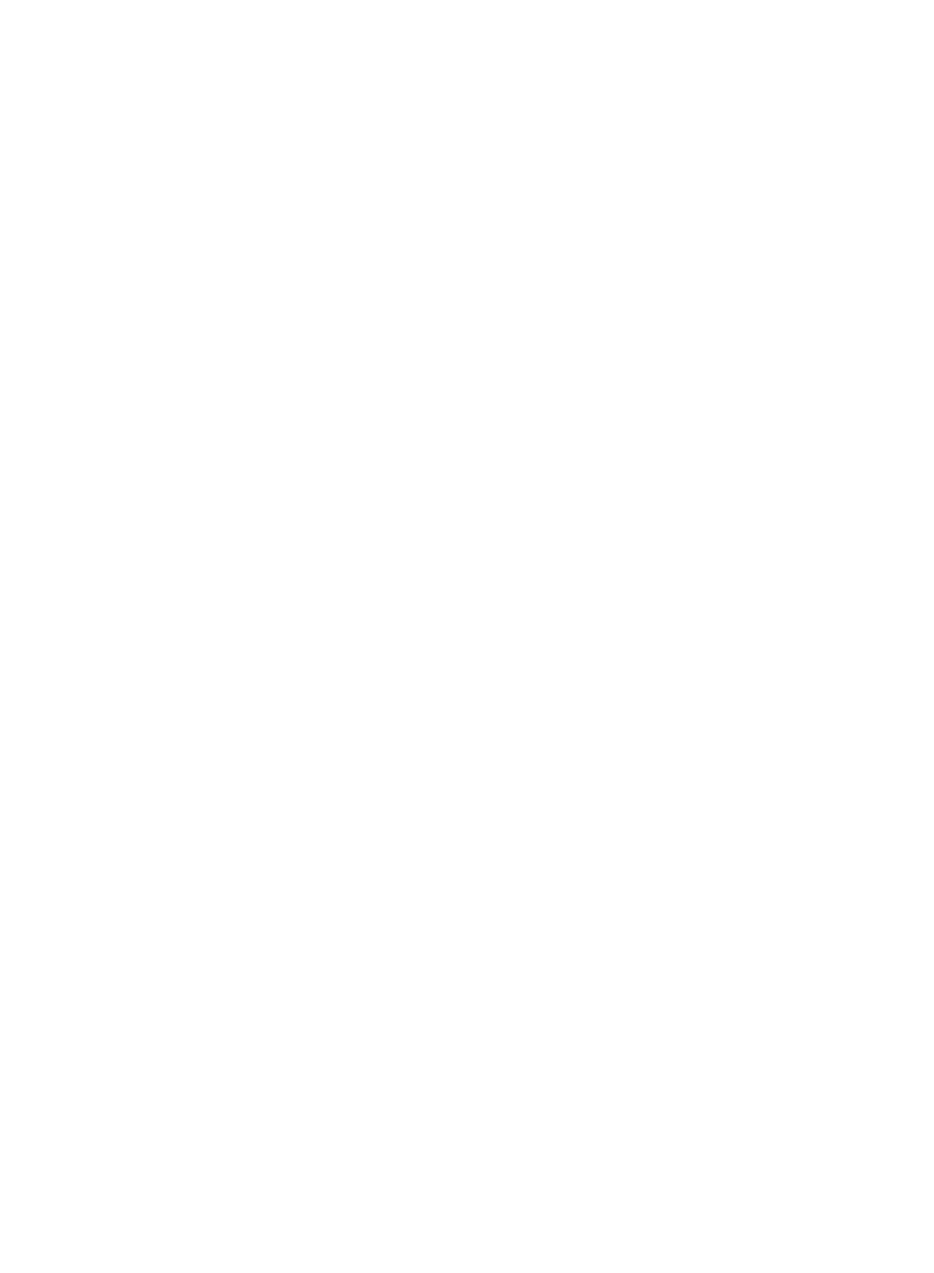
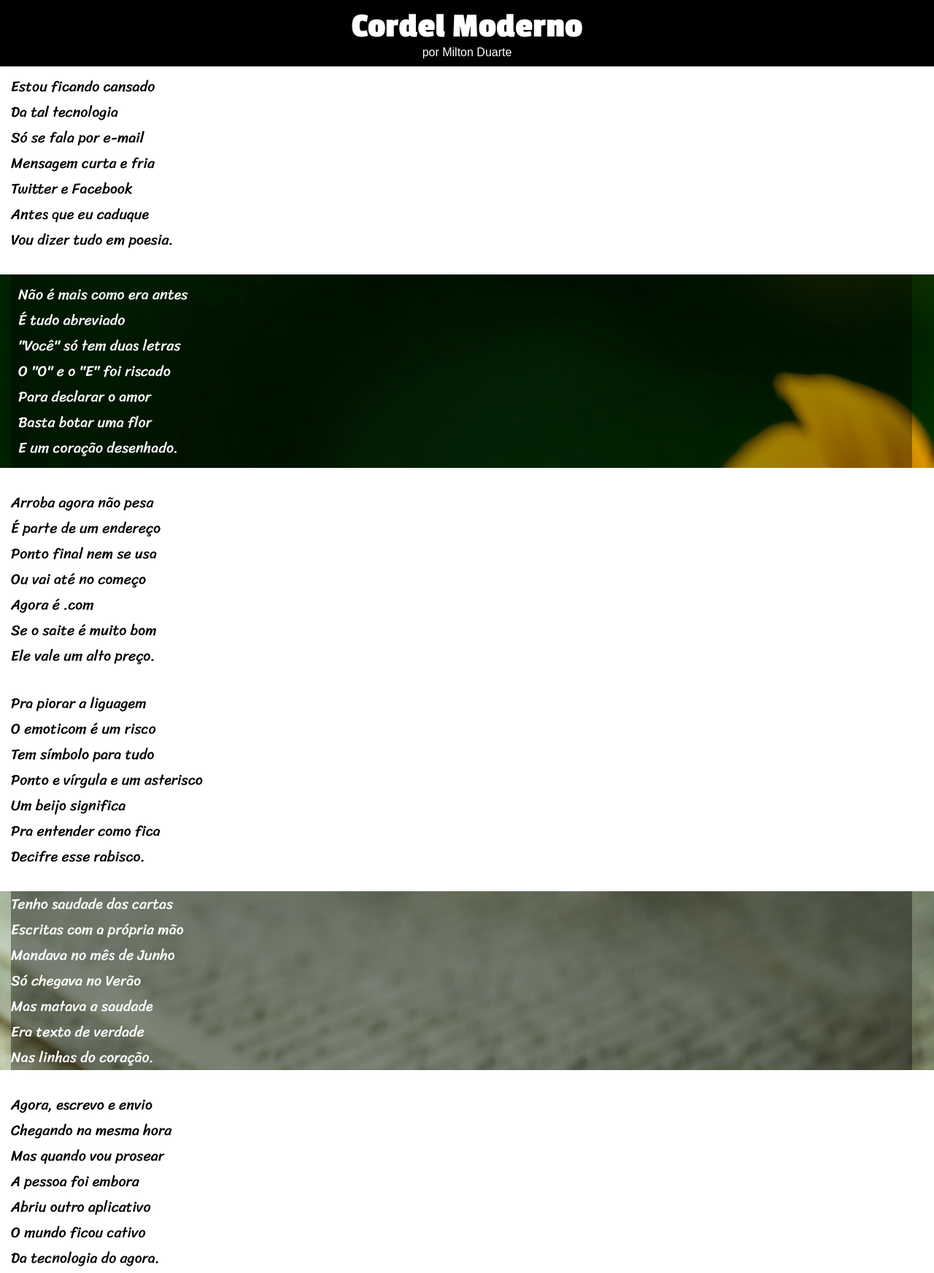
Before and after one commit to EduardoNascimentoSoares/html-css, a plain HTML site: page Desafios/d012/minha versão/index.html in a window 1280 px wide. Shown: the top 1744 px of the page at 73% size. Before the commit the page ends 800 px from the top, so only its background shows below. Drawn offline with Linux system fonts and the light colour scheme.

Commit message:
Minha tentativa de fazer o site

```diff
--- a/Desafios/d012/minha versão/index.html
+++ b/Desafios/d012/minha versão/index.html
@@ -9,7 +9,100 @@
 </head>
 
 <body>
+    <header>
+        <h1>Cordel Moderno</h1>
+        <p>por <cite><a href="https://www.recantodasletras.com.br/poesias/3186743" target="_blank">Milton
+                    Duarte</a></cite></p>
+    </header>
 
+    <main>
+        <p>
+<pre>
+Estou ficando cansado
+Da tal tecnologia
+Só se fala por e-mail
+Mensagem curta e fria
+Twitter e Facebook
+Antes que eu caduque
+Vou dizer tudo em poesia.
+</pre>
+        </p>
+        <div id="flor">
+            <p>
+<pre>
+Não é mais como era antes
+É tudo abreviado
+"Você" só tem duas letras
+O "O" e o "E" foi riscado
+Para declarar o amor
+Basta botar uma flor
+E um coração desenhado.
+</pre>
+            </p>
+        </div>
+        <p>
+<pre>
+Arroba agora não pesa
+É parte de um endereço
+Ponto final nem se usa
+Ou vai até no começo
+Agora é .com
+Se o saite é muito bom
+Ele vale um alto preço.
+</pre>
+        </p>
+        <p>
+<pre>
+Pra piorar a liguagem
+O emoticom é um risco
+Tem símbolo para tudo
+Ponto e vírgula e um asterisco
+Um beijo significa
+Pra entender como fica
+Decifre esse rabisco.
+</pre>
+        </p>
+            <div id="livro">
+                <p>
+<pre>
+Tenho saudade das cartas
+Escritas com a própria mão
+Mandava no mês de Junho
+Só chegava no Verão
+Mas matava a saudade
+Era texto de verdade
+Nas linhas do coração.
+</pre>
+                </p>
+            </div>
+        <p>
+<pre>
+Agora, escrevo e envio
+Chegando na mesma hora
+Mas quando vou prosear
+A pessoa foi embora
+Abriu outro aplicativo
+O mundo ficou cativo
+Da tecnologia do agora.
+</pre>
+        </p>
+        <p>
+ <pre>
+Felizmente, pra orar
+Não precisa de internet
+Deus escuta todo mundo
+Se quiser, faça esse teste
+Dois pontos são dois joelhos
+Seus lábios são aparelhos
+Deixe que Deus interprete.
+</pre>
+        </p>
+    </main>
+
+    <footer>
+        <p>Feito por <a href="https://www.cursoemvideo.com">Gustavo Guanabara</a> do canal <a
+                href="https://www.youtube.com/c/CursoemVídeo">Curso em vídeo</a></p>
+    </footer>
 </body>
 
 </html>
--- a/Desafios/d012/minha versão/style.css
+++ b/Desafios/d012/minha versão/style.css
@@ -0,0 +1,81 @@
+@charset "utf-8";
+
+@import url('https://fonts.googleapis.com/css2?family=Sriracha&display=swap');
+
+@import url('https://fonts.googleapis.com/css2?family=Passion+One:wght@400;700;900&family=Sriracha&display=swap');
+
+:root {
+    --fonte-destaque: 'Passion One', arial, sans-serif;
+    --fonte-comum: 'Sriracha', cursive, sans-serif;
+}
+
+* {
+    padding: 0;
+    margin: 0;
+}
+
+header {
+    background-color: black;
+    padding: 10px;
+    margin-bottom: 10px;
+    text-align: center;
+}
+
+header>h1 {
+    color: white;
+    font-family: var(--fonte-destaque);
+    font-size: 3em;
+}
+
+header>p,
+a {
+    color: white;
+    text-decoration: none;
+    font-style: normal;
+    font-family: Arial, Helvetica, sans-serif;
+}
+
+a:hover {
+    text-decoration: underline;
+}
+
+main{
+    text-align: left;
+}
+
+pre{
+    margin: 0 30px 30px 15px;
+    font-family: var(--fonte-comum);
+    font-size: 1.25em;
+}
+
+div#flor{
+    background-image: url(imagens/background001.jpg);
+    background-size: cover;
+    width: 100%;
+}
+
+div#flor>pre{
+    background-color: rgba(0, 0, 0, 0.377);
+    color: white;
+    padding: 10px;
+}
+
+div#livro{
+    background-image: url(imagens/background002.jpg);
+    background-size: cover;
+    width: 100%;
+}
+
+div#livro>pre{
+    background-color: rgba(0, 0, 0, 0.377);
+    color: white;
+}
+
+footer{
+    background-color: black;
+    text-align: center;
+    font-family: Arial, Helvetica, sans-serif;
+    padding: 15px;
+    color: white;
+}
```
